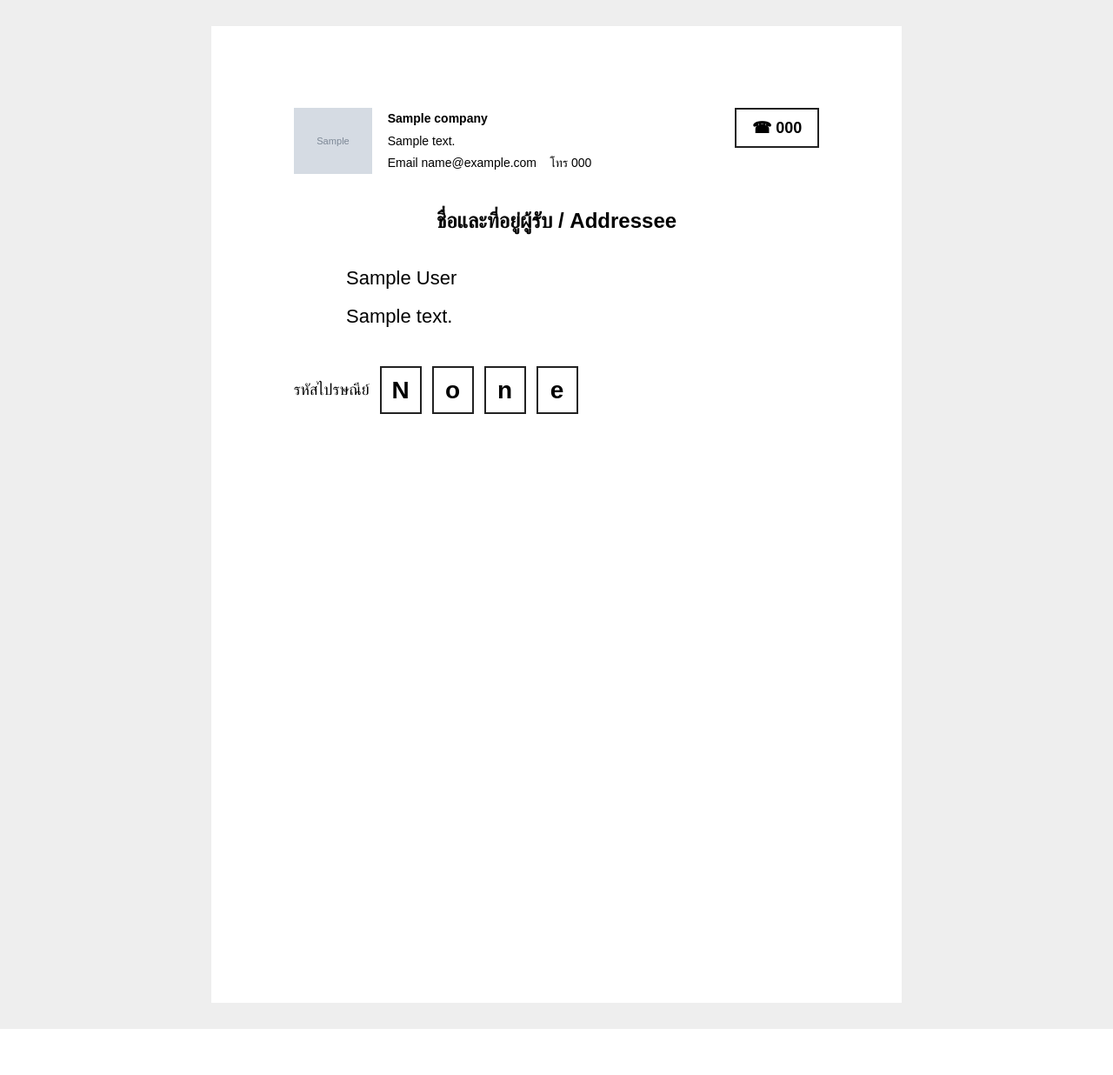
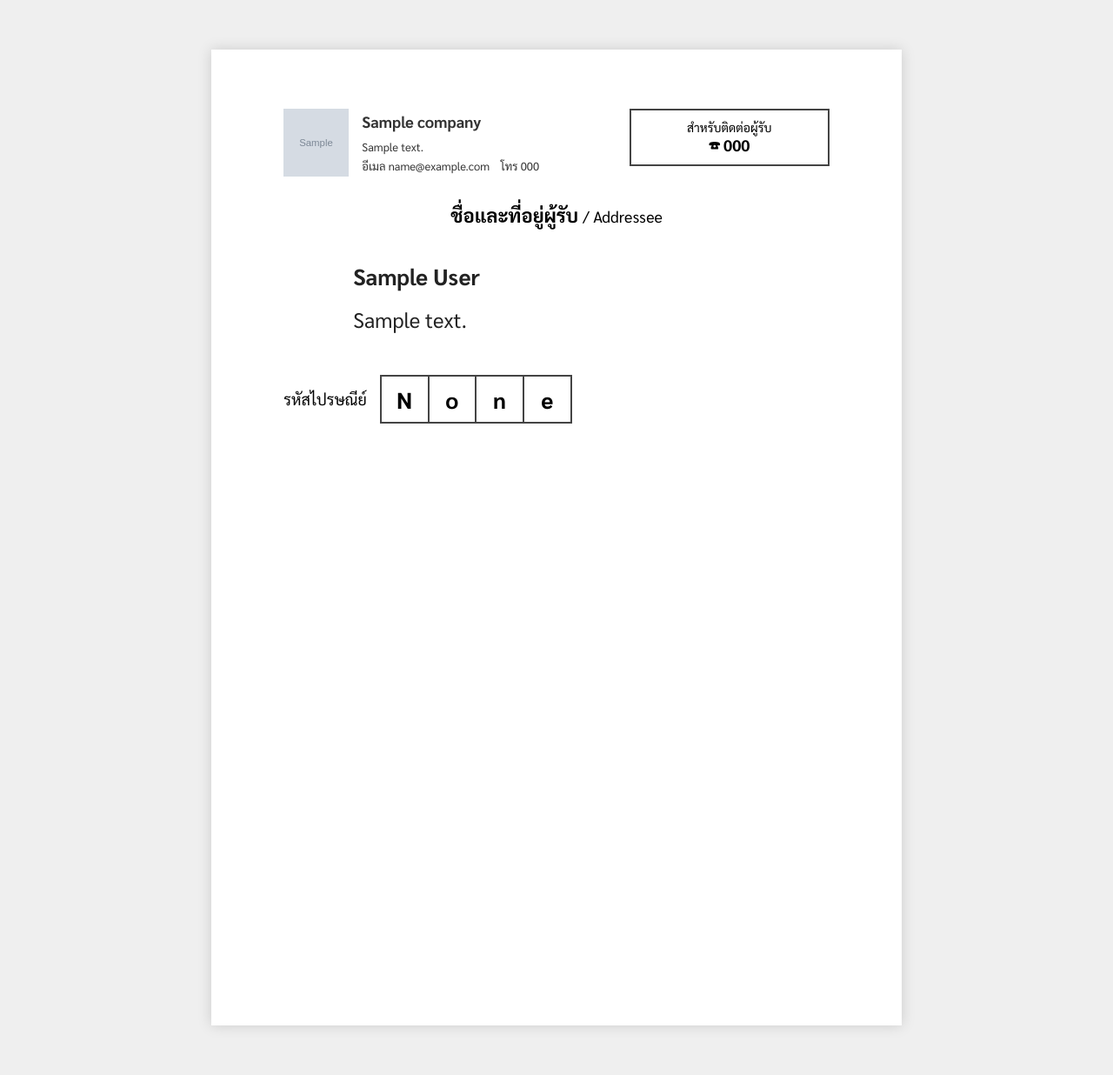
Before and after one commit to 1YOK2L/company_data, a Django app: page /customers/ in a window 1280 px wide. Shown: the whole page at 87% size. Before the commit the page ends 1183 px from the top, so only its background shows below. Run offline with Django 5.2, Linux system fonts and the light colour scheme; tables that the repository leaves empty hold one stand-in row (values such as "Sample post"); grey boxes marked "Sample" are stand-in pictures.

Commit message:
9th commit

```diff
--- a/company/templates/customer/customer_list.html
+++ b/company/templates/customer/customer_list.html
@@ -1,35 +1,42 @@
 <!DOCTYPE html>
-<html lang="en">
+<html lang="th">
 <head>
 <meta charset="UTF-8">
 <title>Shipping Label</title>
+
+<link href="https://fonts.googleapis.com/css2?family=Sarabun:wght@400;500;700&display=swap" rel="stylesheet">
 
 <style>
 *{
     margin:0;
     padding:0;
     box-sizing:border-box;
-            font-family: Arial, Helvetica, sans-serif;
+}
+
+@page{
+    size:A4;
+    margin:0;
 }
 
 body{
-            background:#eee;
-            padding:30px;
+    background:#efefef;
+    font-family:'Sarabun',sans-serif;
+    padding:15mm;
 }
 
 .page{
     width:210mm;
     min-height:297mm;
     margin:auto;
-            background:white;
-            padding:25mm;
+    background:#fff;
+    padding:18mm 22mm;
+    box-shadow:0 0 15px rgba(0,0,0,.15);
 }
 
 .header{
     display:flex;
     justify-content:space-between;
     align-items:flex-start;
-            margin-bottom:40px;
 }
 
 .company{
@@ -37,72 +44,99 @@
 }
 
 .logo{
-            width:90px;
-            margin-right:18px;
+    width:75px;
+    margin-right:15px;
 }
 
 .company-info{
-            font-size:14px;
-            line-height:1.8;
+    font-size:13px;
+    line-height:1.7;
+    color:#333;
+}
+
+.company-info strong{
+    display:block;
+    font-size:18px;
+    margin-bottom:3px;
 }
 
 .phone-box{
-            border:2px solid #222;
+    border:2px solid #444;
     padding:10px 18px;
+    min-width:230px;
+    text-align:center;
+    font-size:14px;
+}
+
+.phone-box strong{
     font-size:18px;
+}
+
+.title{
+    margin-top:30px;
+    text-align:center;
+    font-size:22px;
     font-weight:bold;
 }
 
-        .title{
-            text-align:center;
-            font-size:24px;
-            margin-bottom:30px;
-            font-weight:bold;
+.title span{
+    font-size:18px;
+    font-weight:400;
 }
 
 .address{
-            width:80%;
-            margin:auto;
-            font-size:22px;
+    margin-top:30px;
+    margin-left:80px;
+    font-size:24px;
     line-height:2;
+    color:#222;
+}
+
+.address strong{
+    font-size:26px;
 }
 
 .zipcode{
+    margin-top:40px;
     display:flex;
     align-items:center;
-            margin-top:35px;
-            gap:12px;
 }
 
 .zipcode span{
     font-size:18px;
+    margin-right:15px;
 }
 
 .box{
-            width:48px;
-            height:55px;
-            border:2px solid #222;
+    width:15mm;
+    height:15mm;
+    border:2px solid #444;
     display:flex;
     justify-content:center;
     align-items:center;
-            font-size:28px;
+    font-size:26px;
     font-weight:bold;
+    margin-right:-2px;
 }
 
 @media print{
+
     body{
         background:white;
         padding:0;
     }
 
     .page{
-                width:100%;
         margin:0;
-                padding:20mm;
         box-shadow:none;
-            }
+        page-break-after:always;
     }
 
+    .page:last-child{
+        page-break-after:auto;
+    }
+
+}
 </style>
 
 </head>
@@ -121,11 +155,11 @@
 
             <div class="company-info">
 
-                <strong>{{ customer.company.name }}</strong><br>
+                <strong>{{ customer.company.name }}</strong>
 
                 {{ customer.company.address }}<br>
 
-                Email {{ customer.company.email }}
+                อีเมล {{ customer.company.email }}
                 &nbsp;&nbsp;
                 โทร {{ customer.company.phone }}
 
@@ -134,18 +168,20 @@
         </div>
 
         <div class="phone-box">
-            ☎ {{ customer.phone }}
+            สำหรับติดต่อผู้รับ<br>
+            <strong>☎ {{ customer.phone }}</strong>
         </div>
 
     </div>
 
     <div class="title">
-        ชื่อและที่อยู่ผู้รับ / Addressee
+        ชื่อและที่อยู่ผู้รับ
+        <span>/ Addressee</span>
     </div>
 
     <div class="address">
 
-        {{ customer.name }}<br>
+        <strong>{{ customer.name }}</strong><br>
 
         {{ customer.address }}<br>
 
```
Lines whose indentation alone changed are shown as unchanged.
